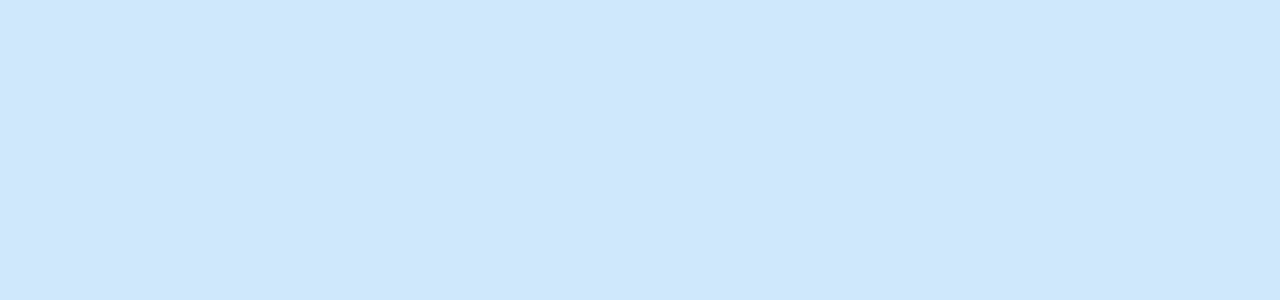
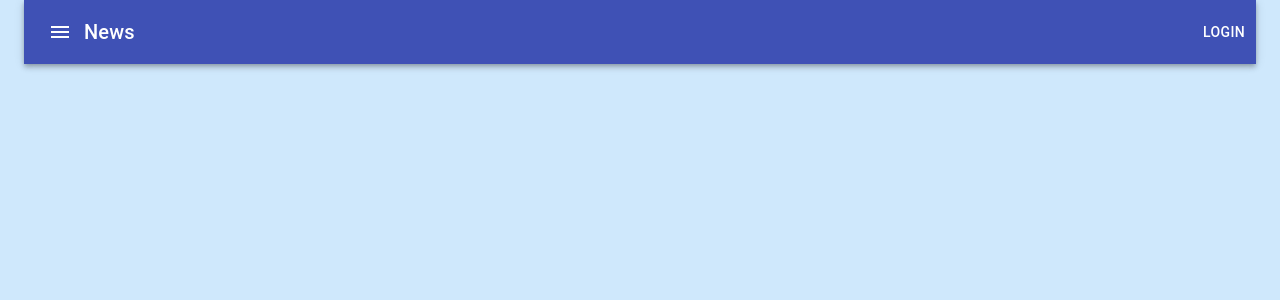
Before and after one commit to yusunghyun/Trello-Project, a React (Create React App) app in the folder front/: page /boardContainer in a window 1280 px wide. Shown: the top 300 px of the page. Built offline with nearby package versions, Linux system fonts and the light colour scheme.

Commit message:
appbar 거의 다 했음

```diff
--- a/front/package.json
+++ b/front/package.json
@@ -4,6 +4,7 @@
   "private": true,
   "dependencies": {
     "@material-ui/core": "^4.9.1",
+    "@material-ui/icons": "^4.9.1",
     "@material-ui/styles": "^4.9.0",
     "@testing-library/jest-dom": "^4.2.4",
     "@testing-library/react": "^9.3.2",
--- a/front/src/components/board/BoardContainer.js
+++ b/front/src/components/board/BoardContainer.js
@@ -2,11 +2,24 @@
 import Container from '@material-ui/core/Container';
 import CssBaseline from '@material-ui/core/CssBaseline';
 import { makeStyles } from '@material-ui/core/styles';
+import AppBar from '@material-ui/core/AppBar';
+import Toolbar from '@material-ui/core/Toolbar';
+import Typography from '@material-ui/core/Typography';
+import IconButton from '@material-ui/core/IconButton';
+import MenuIcon from '@material-ui/icons/Menu';
+import Button from '@material-ui/core/Button';
 
 const useStyles = makeStyles({
   container: {
     backgroundColor: '#cfe8fc',
     height: '100vh'
+  },
+  appBarTitle: {
+    textAlign: "center"
+  },
+  appBarRightMenu: {
+    position: "absolute",
+    right: 0
   }
 })
 
@@ -17,7 +30,19 @@
     {/* React.Fragment, CssBaseline이 있어야 공백 없이 Container가 채워지는데 왜 그러는지는 모르겠음 */}
       <CssBaseline />
       <Container className={classes.container}>
-
+        <div className={classes.root}>
+          <AppBar position="static">
+            <Toolbar>
+              <IconButton edge="start" color="inherit" aria-label="menu">
+                <MenuIcon />
+              </IconButton>
+              <Typography variant="h6">
+                News
+              </Typography>
+              <Button className={classes.appBarRightMenu} color="inherit">Login</Button>
+            </Toolbar>
+          </AppBar>
+        </div>
       </Container>
     </React.Fragment>
   );
```
